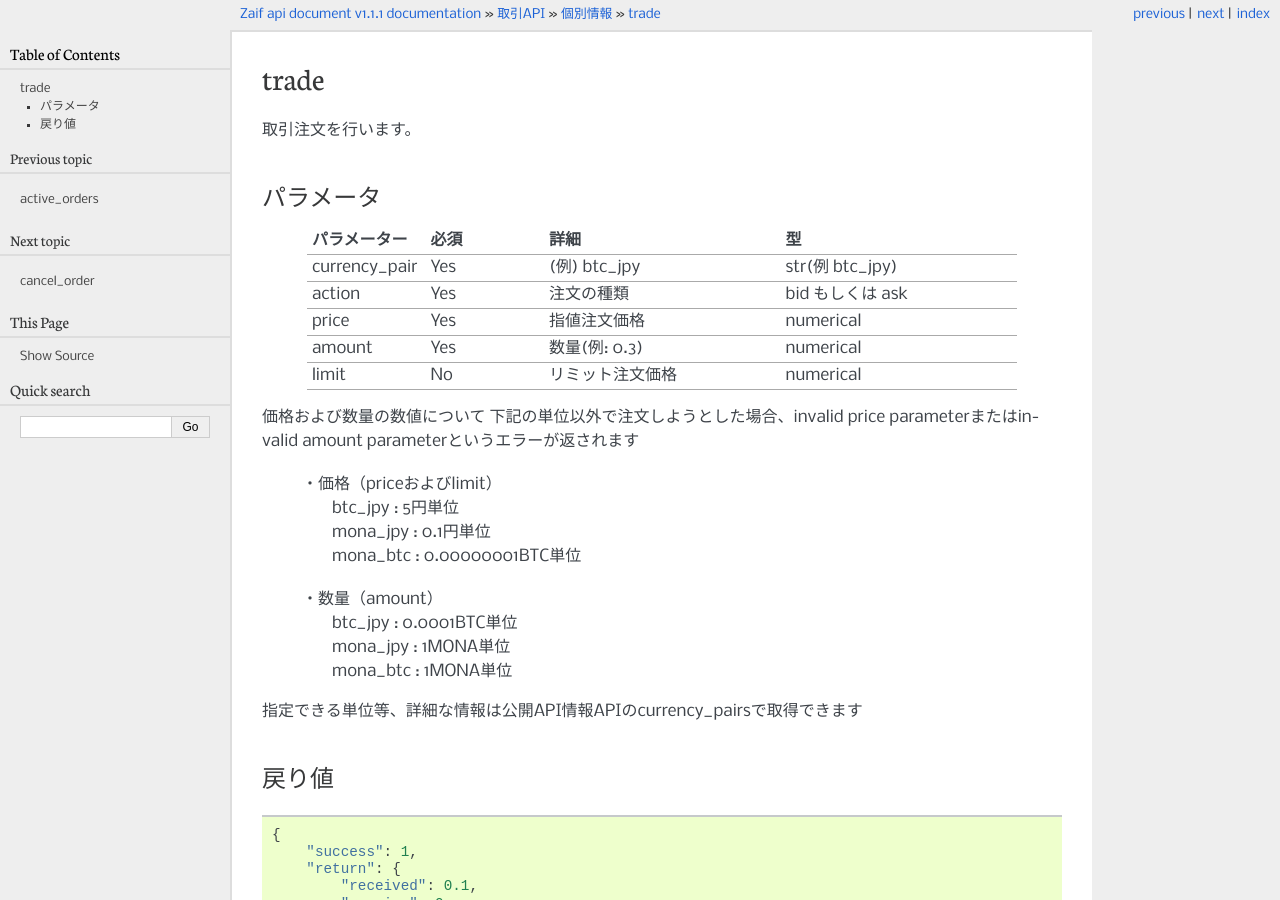
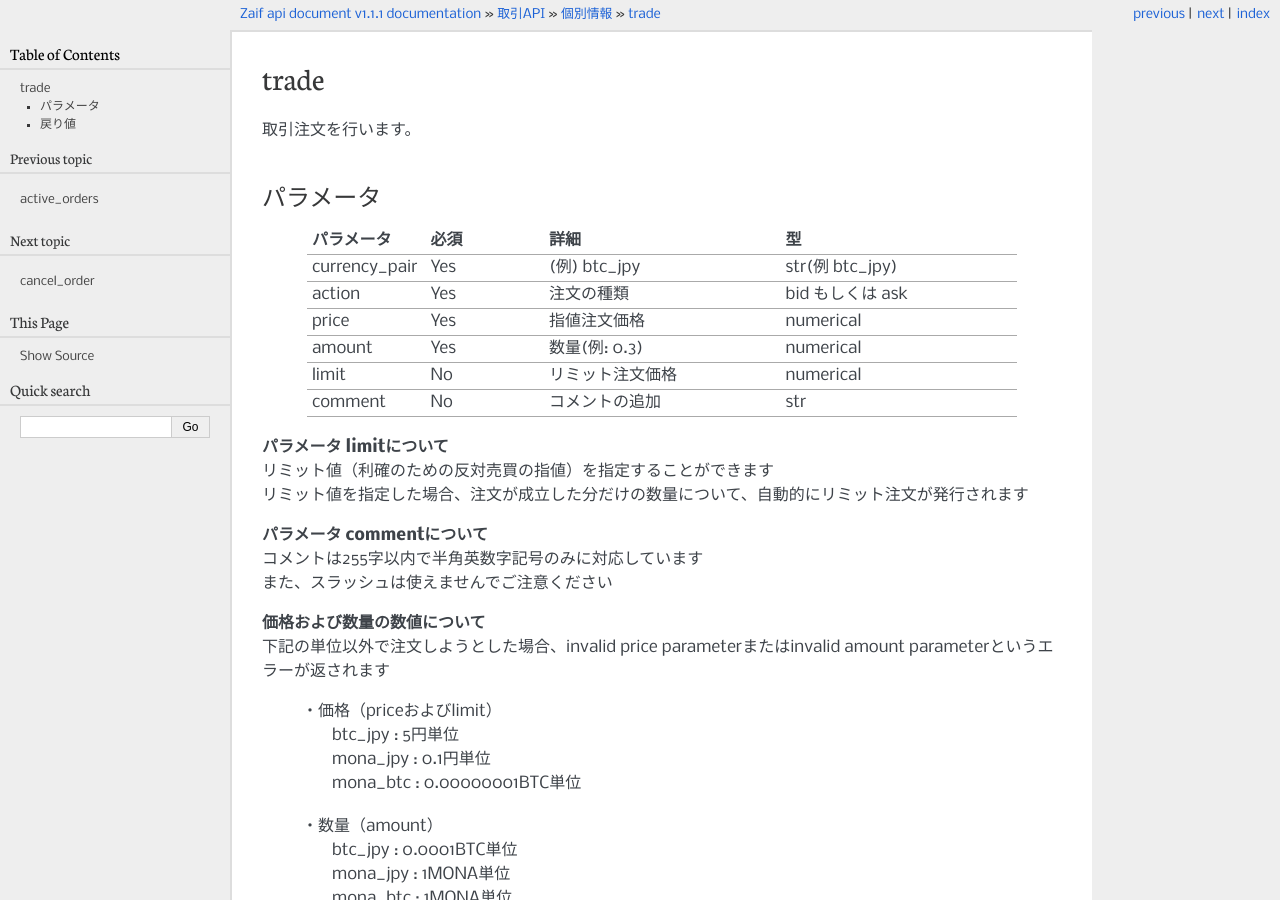
Before and after one commit to techbureau/api-doc, a Sphinx documentation site: the page built from docs/trade/2_individual/7_trade.rst, in a window 1280 px wide and 900 px high. Built offline with Sphinx 7.4.7, drawn with Linux system fonts in a browser that asks for light colours.

Commit message:
commentパラメータの追記とリミットの注意表記の追記

```diff
--- a/docs/trade/2_individual/5_trade_history.rst
+++ b/docs/trade/2_individual/5_trade_history.rst
@@ -42,7 +42,8 @@
                 "fee": 0,
                 "your_action": "ask",
                 "bonus": 1.6,
-                "timestamp": 1402018713
+                "timestamp": 1402018713,
+                "comment" : "demo"
             }
         }
     }
@@ -58,3 +59,4 @@
    "your_action", "bidまたはask、自己取引の場合はbothとなります", "str"
    "bonus", "マイナス手数料分", "float"
    "timestamp", "UNIX time", "int"
+   "comment", "注文のコメント", "str"
--- a/docs/trade/2_individual/7_trade.rst
+++ b/docs/trade/2_individual/7_trade.rst
@@ -17,10 +17,18 @@
    "price", "Yes", "指値注文価格", "numerical"
    "amount", "Yes", "数量(例: 0.3)", "numerical"
    "limit", "No", "リミット注文価格", "numerical"
+   "comment", "No", "コメントの追加", "str"
 
+| **パラメータ limitについて**
+| リミット値（利確のための反対売買の指値）を指定することができます
+| リミット値を指定した場合、注文が成立した分だけの数量について、自動的にリミット注文が発行されます
 
-価格および数量の数値について
-下記の単位以外で注文しようとした場合、invalid price parameterまたはinvalid amount parameterというエラーが返されます
+| **パラメータ commentについて**
+| コメントは255字以内で半角英数字記号のみに対応しています
+| また、スラッシュは使えませんでご注意ください
+
+| **価格および数量の数値について**
+| 下記の単位以外で注文しようとした場合、invalid price parameterまたはinvalid amount parameterというエラーが返されます
 
   ・価格（priceおよびlimit）
         | btc_jpy : 5円単位
```
Also changed, not shown: other parts of docs/trade/2_individual/5_trade_history.rst (+1 -1 lines), other parts of docs/trade/2_individual/7_trade.rst (+1 -1 lines), docs/trade/2_individual/6_active_orders.rst (+8 -4 lines).
